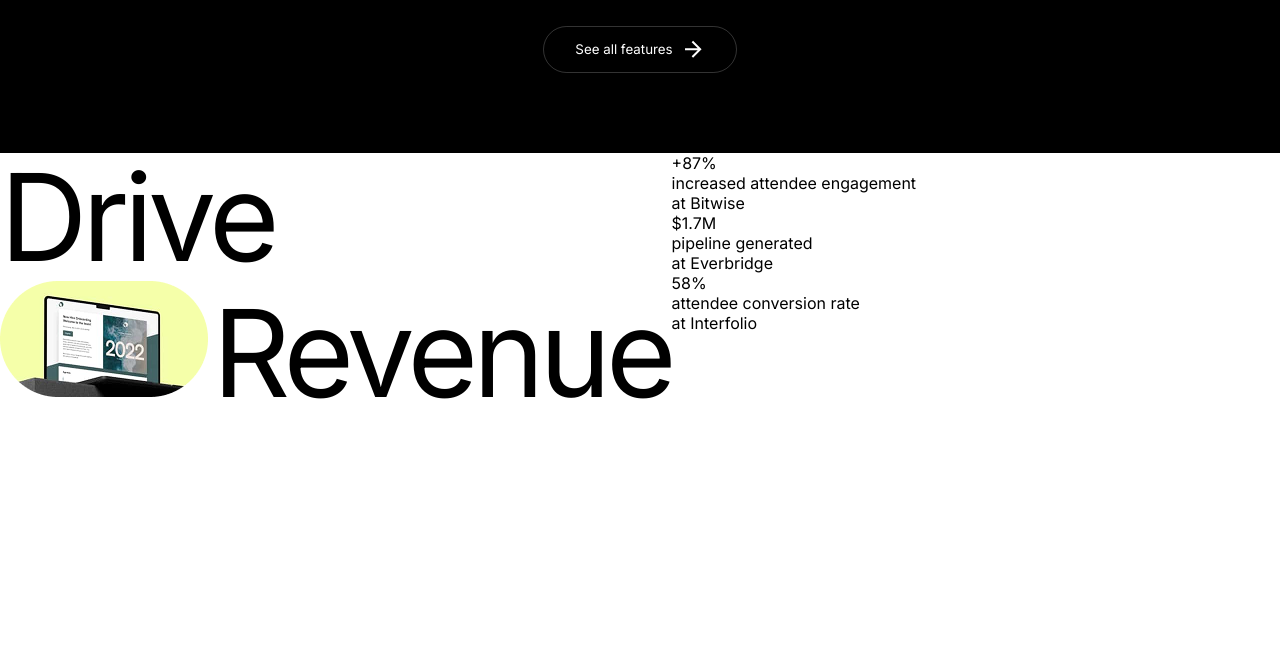
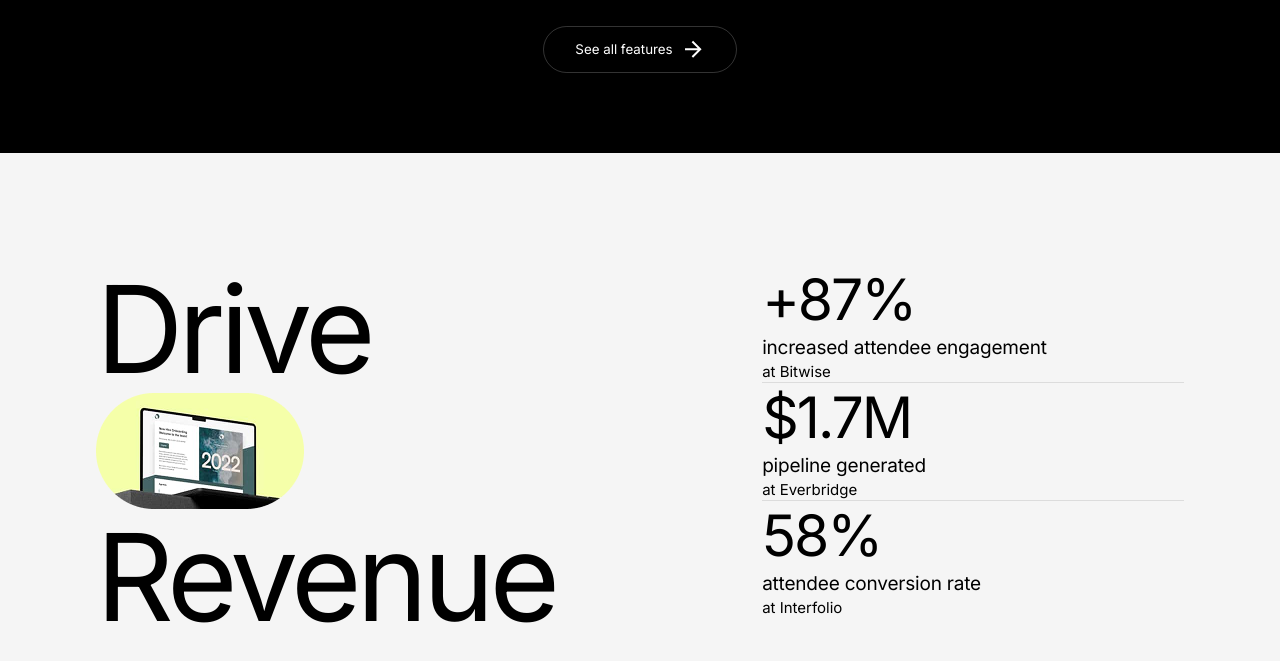
Before and after one commit to Cage4D/Awwards-site-clone, a website built with Vite: page index.html in a window 1280 px wide. Shown: the part 5818-6479 px from the top of the page. Before the commit the page ends 6244 px from the top, so only its background shows below. Built offline with nearby package versions, Linux system fonts and the light colour scheme.

Commit message:
feat: implement info-text children styles & add background color to drive-revenue

```diff
--- a/index.html
+++ b/index.html
@@ -151,11 +151,13 @@
             <p class="small-1">increased attendee engagement</p>
             <p class="small-2">at Bitwise</p>
           </div>
+          <div class="divider"></div>
           <div>
             <p class="big">$1.7M</p>
             <p class="small-1">pipeline generated</p>
             <p class="small-2">at Everbridge</p>
           </div>
+          <div class="divider"></div>
           <div>
             <p class="big">58%</p>
             <p class="small-1">attendee conversion rate</p>
--- a/styles.css
+++ b/styles.css
@@ -397,6 +397,9 @@ div[class^="box"] {
 
 .drive-revenue {
   display: flex;
+  padding: calc(var(--margin-left) + 1rem) var(--margin-left);
+  justify-content: space-between;
+  background: #F5F5F5;
   .main-text {
     p {
       font-size: 121px;
@@ -413,5 +416,28 @@ div[class^="box"] {
   .info-text {
     display: flex;
     flex-direction: column;
+
+    .big {
+      font-size: 57px;
+      line-height: 70px;
+      letter-spacing: -2px;
+    }
+
+    .small-1 {
+      font-size: 19px;
+      line-height: 26px;
+      letter-spacing: -0.2px;
+    }
+
+    .small-2 {
+      font-size: 15px;
+      line-height: 21px;
+    }
+
+    .divider {
+      width: 421.89px;
+      height: 1px;
+      background: rgba(0, 0, 0, 0.1);
+    }
   }
 }
```
